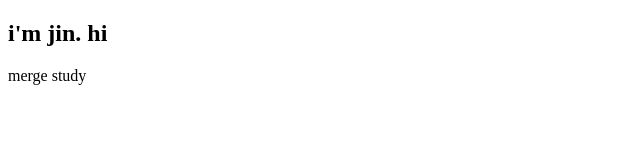
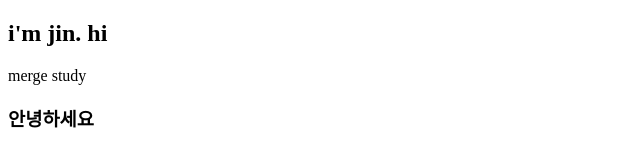
Before and after one commit to amamj05/blog_proj, a plain HTML site: page template.html in a window 1280 px wide. Shown: the whole page, without its empty margins (0-640 px from the left). Drawn offline with Linux system fonts and the light colour scheme.

Commit message:
template edit

```diff
--- a/template.html
+++ b/template.html
@@ -8,5 +8,6 @@
 <body>
     <h2>i'm jin. hi</h2>
     <p>merge study</p>
+    <h3>안녕하세요</h3>
 </body>
 </html>
```
